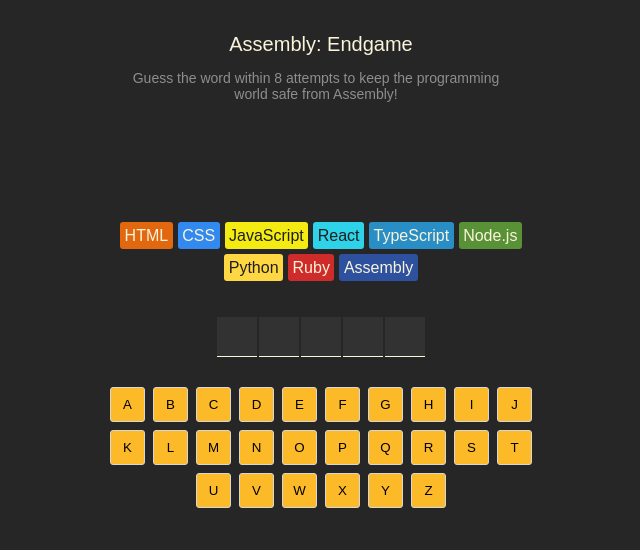
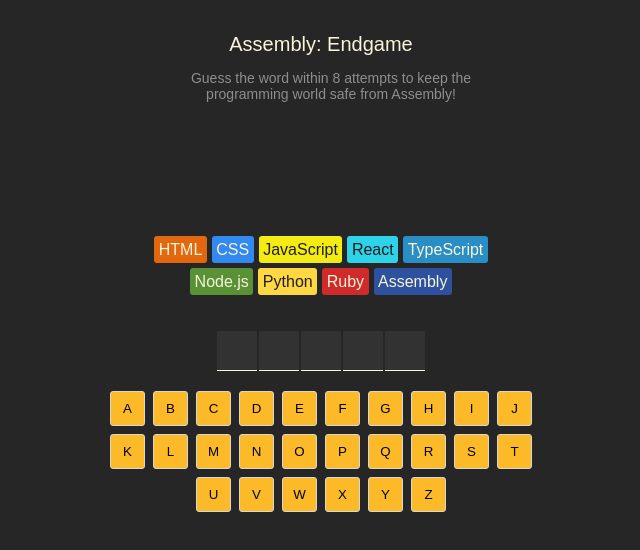
Before and after one commit to l0keshbabu/react-practice, a React (Create React App) app in the folder react-practice/: page / in a window 1280 px wide. Shown: the top 550 px of the page, without its empty margins (319-959 px from the left). Built offline with nearby package versions, Linux system fonts and the light colour scheme; a web font is replaced by a local one.

Commit message:
refactor: clean up game status logic and fix UI alignment

```diff
--- a/react-practice/src/assembly-endgame/App.js
+++ b/react-practice/src/assembly-endgame/App.js
@@ -63,6 +63,28 @@ export default function App(){
         won:isGameWon,
         lost:isGameLost
     })
+
+    function renderGameStatus() {
+        if (!isGameOver) {
+            return null
+        }
+
+        if (isGameWon) {
+            return (
+                <>
+                    <h2>You win!</h2>
+                    <p>Well done! 🎉</p>
+                </>
+            )
+        } else {
+            return (
+                <>
+                    <h2>Game over!</h2>
+                    <p>You lose! Better start learning Assembly 😭</p>
+                </>
+            )
+        }
+    }
     return (
         <main>
             <header>
@@ -70,22 +92,7 @@ export default function App(){
                     <p>Guess the word within 8 attempts to keep the programming world safe from Assembly!</p>
             </header>
             <section className={gameStatusClass}>
-                {isGameOver ? (
-                    isGameWon ? (
-                        <> <h2>You win!</h2>
-                        <p>Well done! 🎉</p>
-                        </>
-                    ):(
-                        <>
-                            <h2>Game over!</h2>
-                            <p>You lose! Better start learning Assembly 😭</p>
-                        </>
-                    )
-                ) : (
-                    null
-                )
-
-                }
+                {renderGameStatus()}
             </section>
             <section className="language-chips">
                 {languageElements}
--- a/react-practice/src/assembly-endgame/endgame.css
+++ b/react-practice/src/assembly-endgame/endgame.css
@@ -1,3 +1,4 @@
+/* ==================================== */
 * {
     box-sizing: border-box;
 }
@@ -138,4 +139,153 @@ span.chip.lost::before {
     top: 0;
     left: 0;
     background-color: rgba(0, 0, 0, 0.7);
+}* {
+    box-sizing: border-box;
 }
+
+body {
+    margin: 0;
+    font-family: "Hanken Grotesk", Arial, sans-serif;
+    background-color: #262626;
+    color: #D9D9D9;
+    padding: 20px;
+    height: 100vh;
+}
+
+main {
+    display: flex;
+    flex-direction: column;
+    align-items: center;
+}
+
+header {
+    text-align: center;
+}
+
+header > h1 {
+    font-size: 1.25rem;
+    font-weight: 500;
+    color: #F9F4DA;
+}
+
+header > p {
+    font-size: 0.875rem;
+    max-width: 350px;
+    color: #8E8E8E;
+}
+
+section.game-status {
+    display: flex;
+    flex-direction: column;
+    align-items: center;
+    color: #F9F4DA;
+    width: 100%;
+    max-width: 350px;
+    min-height: 60px;
+    border-radius: 4px;
+    margin-block: 30px;
+
+}
+
+section.game-status.won {
+    background-color: #10A95B;
+}
+
+section.game-status.lost {
+    background-color: #BA2A2A;
+}
+
+section.game-status > p {
+    margin: 5px;
+}
+
+section.game-status > h2 {
+    font-size: 1.25rem;
+    margin: 5px
+}
+
+section.language-chips {
+    display: flex;
+    flex-wrap: wrap;
+    gap: 5px;
+    justify-content: center;
+    max-width: 350px;
+    margin-bottom: 36px;
+}
+
+span.chip {
+    border-radius: 3px;
+    padding: 4.5px;
+    position: relative;
+}
+
+/* Dimmed overlay with skull on "lost" languages */
+span.chip.lost::before {
+    content: "💀";
+    position: absolute;
+    display: flex;
+    align-items: center;
+    justify-content: center;
+    height: 100%;
+    width: 100%;
+    font-size: 0.85rem;
+    top: 0;
+    left: 0;
+    background-color: rgba(0, 0, 0, 0.7);
+}
+
+section.word {
+    display: flex;
+    justify-content: center;
+    gap: 2px;
+    margin-bottom: 20px;
+}
+
+section.word > span {
+    height: 40px;
+    width: 40px;
+    background-color: #323232;
+    display: flex;
+    justify-content: center;
+    align-items: center;
+    font-size: 1.125rem;
+    border-bottom: 1px solid #F9F4DA;
+}
+
+section.keyboard {
+    display: flex;
+    flex-wrap: wrap;
+    gap: 8px;
+    justify-content: center;
+    max-width: 450px;
+    margin-bottom: 36px;
+}
+
+section.keyboard > button {
+    height: 35px;
+    width: 35px;
+    background-color: #FCBA29;
+    border: 1px solid #D7D7D7;
+    border-radius: 3px;
+    cursor: pointer;
+}
+
+section.keyboard > button.correct {
+    background-color: #10A95B;
+}
+
+section.keyboard > button.wrong {
+    background-color: #EC5D49;
+}
+
+button.new-game {
+    background-color: #11B5E5;
+    border: 1px solid #D7D7D7;
+    border-radius: 4px;
+    width: 225px;
+    height: 40px;
+    padding: 6px 12px;
+    display: block;
+    margin-inline: auto;
+    cursor: pointer;
+}
```
